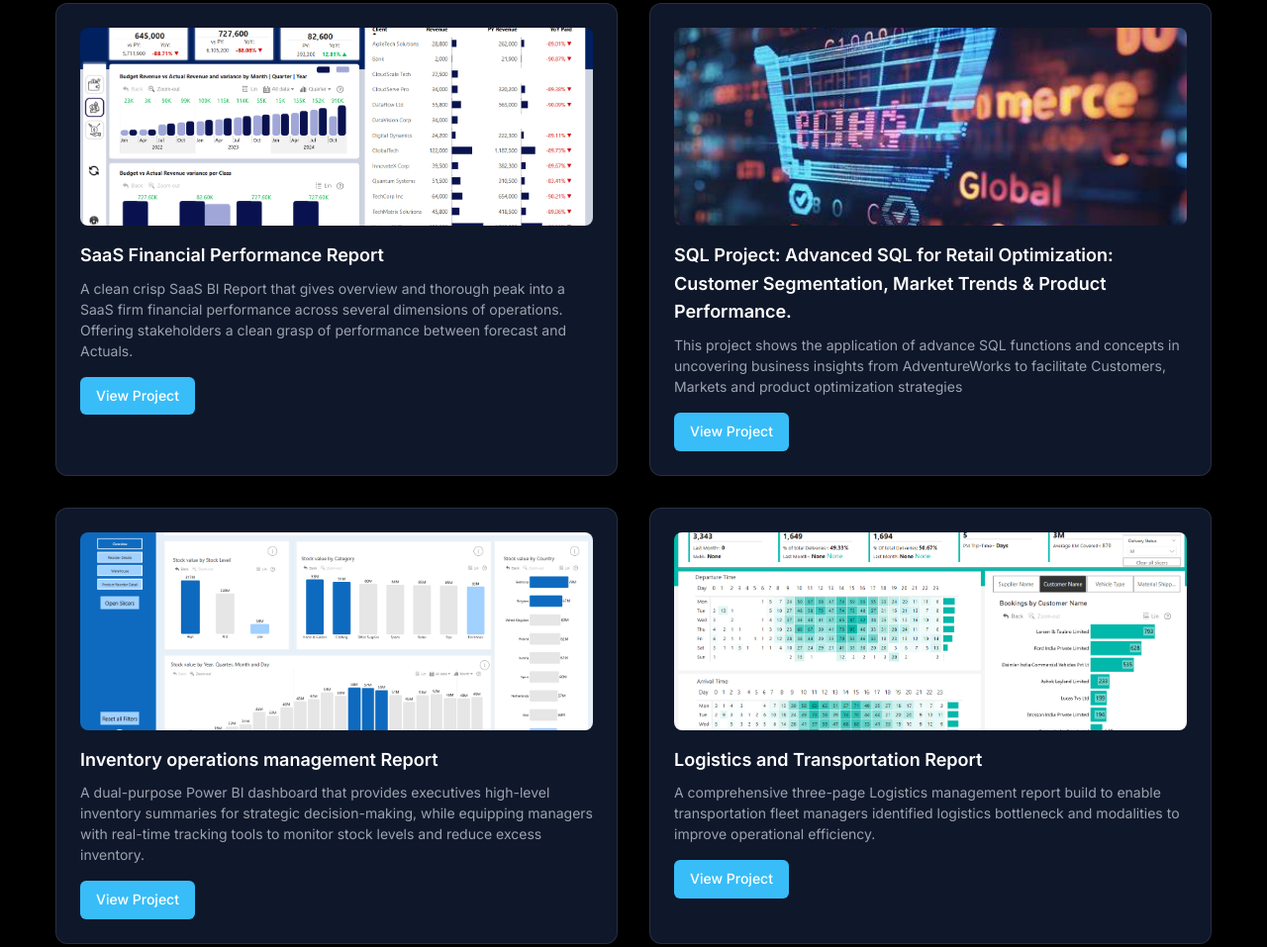
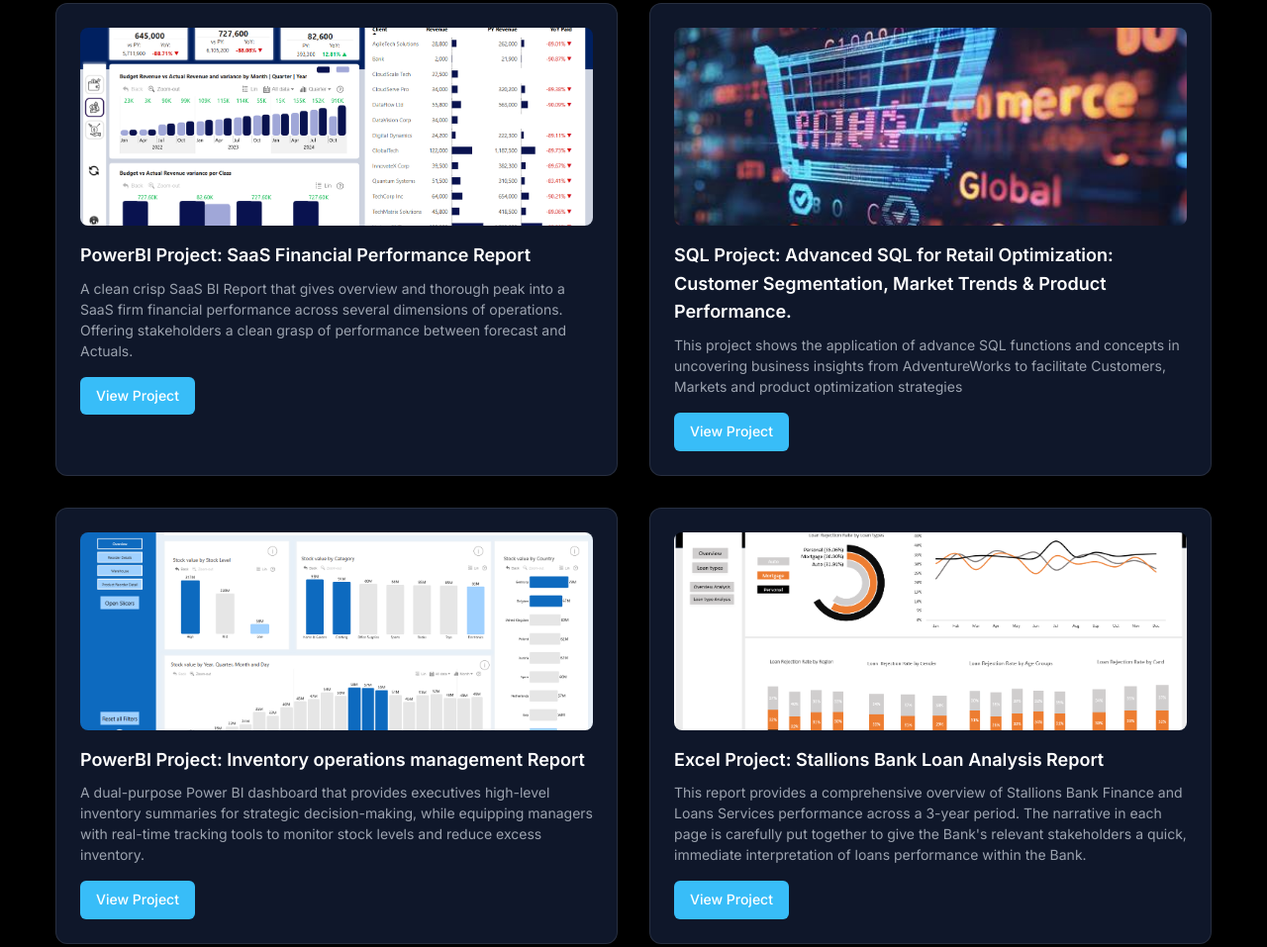
Before and after one commit to Gideon-BI/Gideon-BI.github.io, a plain HTML site: page index.html in a window 1280 px wide. Shown: the part 1950-2907 px from the top of the page at 99% size. Drawn offline with Linux system fonts and the light colour scheme.

Commit message:
Add files via upload

```diff
--- a/index.html
+++ b/index.html
@@ -290,7 +290,7 @@
             <div class="project-image">
               <img src="images/Project Images/Budget & actual  2.png" alt="Budget and Actuals Dashboard">
             </div>
-            <h3>SaaS Financial Performance Report</h3>
+            <h3>PowerBI Project: SaaS Financial Performance Report</h3>
             <p>A clean crisp SaaS BI Report that gives overview and thorough peak into a SaaS firm financial performance across several dimensions of operations. Offering stakeholders a clean grasp of performance between forecast and Actuals.</p>
             <div class="project-buttons">
               <a href="https://app.powerbi.com/view?r=eyJrIjoiMzVkYmU0NzctNWQ5Ny00MGU5LTk1NDktMzBmNjlmNWY1NDliIiwidCI6IjI1Y2UwMjYxLWJiZDYtNDljZC1hMWUyLTU0MjYwODg2ZDE1OSJ9" class="btn-primary" target="_blank">View Project</a>
@@ -317,7 +317,7 @@
             <div class="project-image">
               <img src="images/Project Images/InventoryPage1.png" alt="Inventory Management dashboard">
             </div>
-              <h3>Inventory operations management Report</h3>
+              <h3>PowerBI Project: Inventory operations management Report</h3>
               <p>A dual-purpose Power BI dashboard that provides executives high-level inventory summaries for strategic decision-making, while equipping managers with real-time tracking tools to monitor stock levels and reduce excess inventory.</p>
             <div class="project-buttons">
               <a href="https://app.powerbi.com/view?r=eyJrIjoiOGRiODUzMWItYjdjZC00MjQzLWIxY2YtNDM2YTc3MDIzMzM3IiwidCI6IjI1Y2UwMjYxLWJiZDYtNDljZC1hMWUyLTU0MjYwODg2ZDE1OSJ9" class="btn-primary">View Project</a>
@@ -326,34 +326,37 @@
           </div>
 
           <!-- Project 6 -->
+         <div class="project-card">
+           <div class="project-image">
+             <img src="/images/Project Images/Bank Report 2.png" alt="Bank Loan Analysis">
+           </div>
+           <h3> Excel Project: Stallions Bank Loan Analysis Report</h3>
+           <p>This report provides a comprehensive overview of Stallions Bank Finance and Loans Services performance across a 3-year period. The narrative in each page is carefully put together to give the Bank's relevant stakeholders a quick, immediate interpretation of loans performance within the Bank.</p>
+           <div class="project-buttons">
+             <a href="https://1drv.ms/x/c/0ed74f19cb95d2ce/Ea0Uu97rXA5Ev9GGUzqL_7gBPiYZi0W4ziL2S0VPfXEqrg?e=9KvLvb" class="btn-primary">View Project</a>
+             <!-- <a href="#" class="btn-secondary">View Article</a> -->
+           </div>
+         </div>
+
+          <!-- Project 7 -->
           <div class="project-card">
             <div class="project-image">
               <img src="images/Project Images/Logistics1.png" alt="Logistics Fleets Management">
             </div>
-            <h3>Logistics and Transportation Report</h3>
+            <h3>PowerBI Project: Logistics and Transportation Report</h3>
             <p>A comprehensive three-page Logistics management report build to enable transportation fleet managers identified logistics bottleneck and modalities to improve operational efficiency.</p>
             <div class="project-buttons">
               <a href="https://app.powerbi.com/view?r=eyJrIjoiNjM2NTVjNTEtOGFiZS00MTljLTg4MGQtYWNkOTY1NGNkMDZiIiwidCI6IjI1Y2UwMjYxLWJiZDYtNDljZC1hMWUyLTU0MjYwODg2ZDE1OSJ9" class="btn-primary">View Project</a>
               <!-- <a href="#" class="btn-secondary">View Article</a> -->
             </div>
           </div>
+
         </div>
 
         <!-- Hidden Projects (initially hidden) -->
         <div class="hidden-projects hidden">
           <div class="projects-grid">
             <!-- Project 7 -->
-            <div class="project-card">
-              <div class="project-image">
-                <img src="https://via.placeholder.com/400x200" alt="Customer Segmentation">
-              </div>
-              <h3>Customer Segmentation</h3>
-              <p>Used clustering algorithms to segment customers for targeted marketing campaigns.</p>
-              <div class="project-buttons">
-                <a href="#" class="btn-primary">View Project</a>
-                <a href="#" class="btn-secondary">View Article</a>
-              </div>
-            </div>
 
             <!-- Project 8 -->
             <div class="project-card">
```
Also changed, not shown: images/Project Images/Bank Report 1.png (added), images/Project Images/Bank Report 2.png (added).
